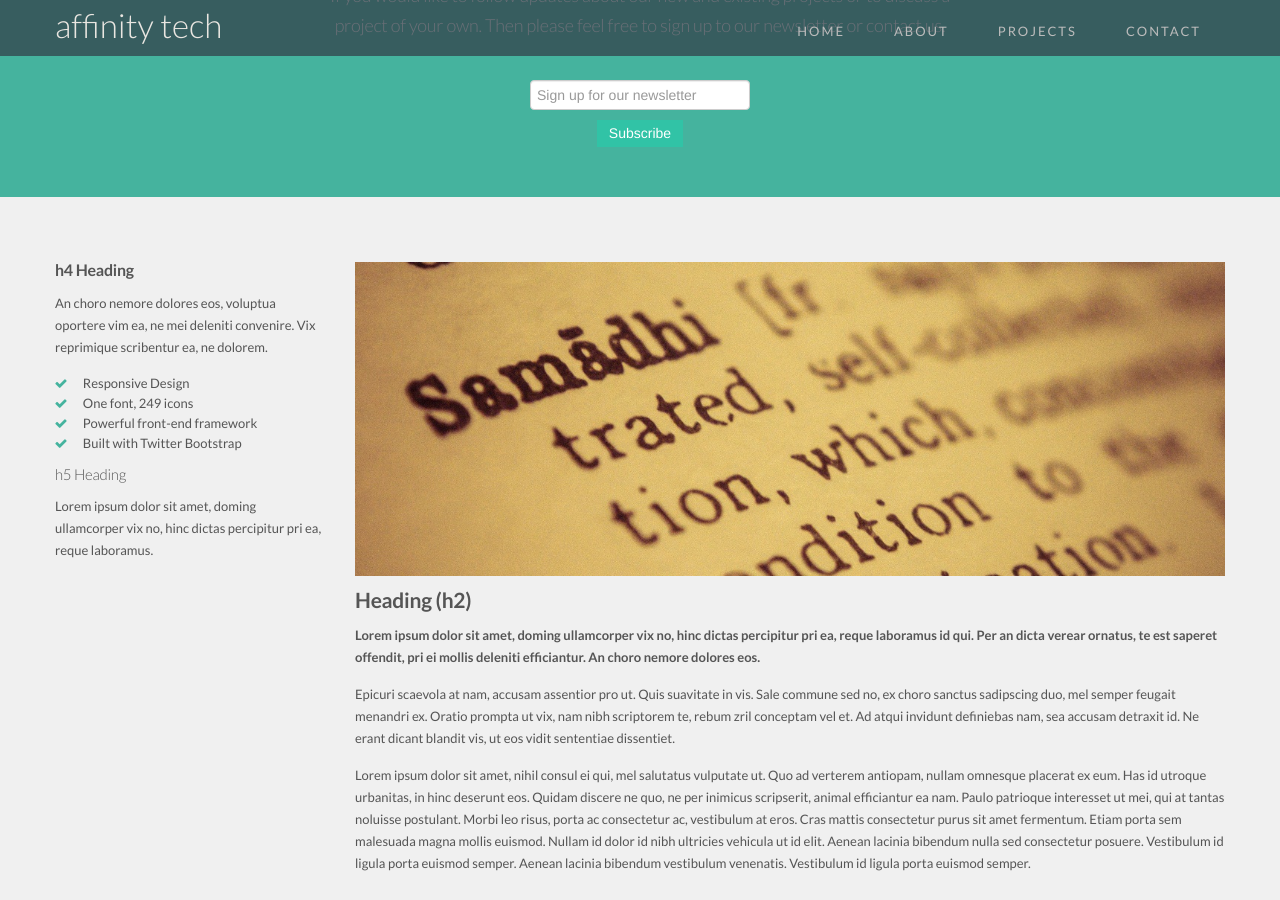
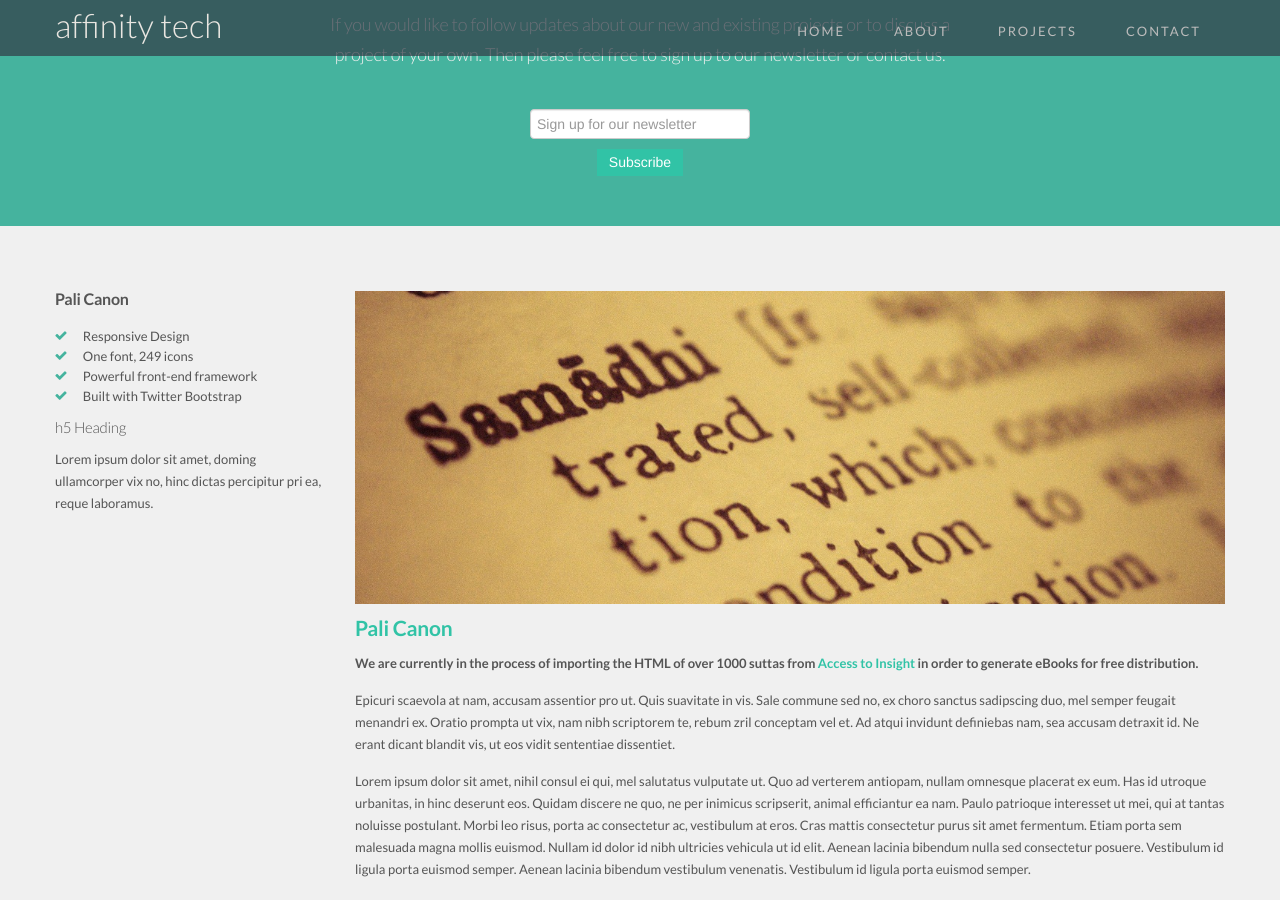
Before and after one commit to affinity-digital-ltd/affinity-tech.github.io, a Jekyll site: the page built from index.html, in a window 1280 px wide and 900 px high, scrolled down 2991 px. Built offline with Jekyll 4.4.1, drawn with Linux system fonts in a browser that asks for light colours; Markdown is read by kramdown in place of the engine named in the settings; some of the changed text lies outside the part shown.

Commit message:
updated content and images

```diff
--- a/index.html
+++ b/index.html
@@ -5,13 +5,12 @@ keywords: ji
 title: We feel that giving to the community is important.  Which is why we offer our services for free to not-for-profit organisations.
 ---
 <div class="black-header">
-
+  &nbsp;
 </div>
 
 <div id="banner">
   <div class="container intro_wrapper">
     <div class="inner_content">
-
       <!--welcome-->
       <div class="welcome_index">
           We feel that giving to the <span class="hue">community</span> is important.  Which is why we offer our services for <span>free</span> to <a href="#about"><span class="hue_block white normal">not-for-profit</span></a> organisations.
@@ -23,15 +22,13 @@ title: We feel that giving to the community is important.  Which is why we offer
 <!--//banner-->
 
 <!-- About -->
-
-
 <div class="container wrapper" name="about">
   <div class="inner_content">
     <div class="pad30"></div>
 
     <div class="row">
     	<div class="span4">
-		<div class="animated bounceInLeft"><i class="fa fa-bolt colour big"></i></div>
+      	<div class="animated bounceInLeft"><i class="fa fa-heart colour big"></i></div>
       	<h2>Our Philosophy</h2>
       		<p>
       			<span>We at affinity tech believe that the root of happiness is developed through sharing and kindness.</span>
@@ -43,7 +40,7 @@ title: We feel that giving to the community is important.  Which is why we offer
       </div>
 
 		  <div class="span4">
-		<div class="animated bounceInDown"><i class="fa fa-cogs colour big"></i></div>
+		    <div class="animated bounceInDown"><i class="fa fa-group colour big"></i></div>
 		    <h2>Our Mission</h2>
 			  <p>
 			     Our mission is to collaborate and cooperate with NPOs looking to provide a good cause.  We would like to aid you in any way we can in delivering your mission and vision.
@@ -59,7 +56,7 @@ title: We feel that giving to the community is important.  Which is why we offer
 			</div>
 
 		  <div class="span4">
-		<div class="animated bounceInRight"><i class="fa fa-lightbulb-o colour big"></i></div>
+		    <!--<div class="animated bounceInRight"><i class="fa fa-comments-o colour big"></i></div>--></i>
 		    <h2>Our Process</h2>
   			<p>
   				If you have a project which you believe affinity tech could help with, then please get in contact with your proposal.
@@ -79,7 +76,8 @@ title: We feel that giving to the community is important.  Which is why we offer
 			<div class="span8">
 
 
-					<div class="pad45 hidden-desktop"></div></div>
+  			<div class="pad45 hidden-desktop"></div>
+      </div>
   	</div>
   </div>
 </div>
@@ -91,7 +89,8 @@ title: We feel that giving to the community is important.  Which is why we offer
       <h1 class="title">What We Have Achieved</h1>
 
       <h1 class="intro">
-We are currently working hard on developing the following products.  These projects are all free to use and distribute as long as the original authors are credited.</h1>
+        We are currently working hard on developing the following products.  These projects are all free to use and distribute as long as the original authors are credited.
+      </h1>
     </div>
   </div>
 </div>
@@ -128,7 +127,7 @@ We are currently working hard on developing the following products.  These proje
           <!-- sidebar -->
 
   			<div class="myslider">
-    			       <img src="img/pali-canon.jpg" alt="Pali Canon Image" >
+         <img src="img/ebook.jpeg" alt="eBook Generator Image" >
   	    </div>
 
             <!-- /SLIDER set height and width of your images in the script at the bottom of page -->
@@ -251,8 +250,8 @@ We are currently working hard on developing the following products.  These proje
     <!-- sidebar -->
       <div class="row">
         <div class="span3">
-                 <h4><span>h4 Heading</span></h4>
-                 <p>An choro nemore dolores eos, voluptua oportere vim ea, ne mei deleniti convenire. Vix reprimique scribentur ea, ne dolorem.</p>
+         <h4><span>Pali Canon</span></h4>
+         <p></p>
          <ul class="fa-ul">
            <li><i class="fa-li fa fa-check colour"></i> Responsive Design</li>
            <li><i class="fa-li fa fa-check colour"></i> One font, 249 icons</li>
@@ -268,14 +267,13 @@ We are currently working hard on developing the following products.  These proje
       <div class="span9 pad15">
         <!-- sidebar -->
         <div class="myslider">
-                 <img src="img/pali-canon.jpg" alt="Pali Canon Image" >
+         <a href="http://pali-canon.affinity-tech.com"><img src="img/pali-canon.jpg" alt="Pali Canon Image" ></a>
         </div>
           <!-- /SLIDER set height and width of your images in the script at the bottom of page -->
 
-                <h2><span>Heading (h2)</span></h2>
+        <h2><a href="http://pali-canon.affinity-tech.com"><span>Pali Canon</span></a></h2>
 
-                <p><b>Lorem ipsum dolor sit amet, doming ullamcorper vix no, hinc dictas percipitur pri ea, reque laboramus id qui.
-                Per an dicta verear ornatus, te est saperet offendit, pri ei mollis deleniti efficiantur. An choro nemore dolores eos.</b></p>
+        <p><b>We are currently in the process of importing the HTML of over 1000 suttas from <a href="http://www.accesstoinsight.com/">Access to Insight</a> in order to generate eBooks for free distribution.</b></p>
 
         <p>Epicuri scaevola at nam, accusam assentior pro ut. Quis suavitate in vis. Sale commune sed no, ex choro sanctus sadipscing duo, mel semper
         feugait menandri ex. Oratio prompta ut vix, nam nibh scriptorem te, rebum zril conceptam vel et. Ad atqui invidunt definiebas nam, sea accusam
@@ -295,10 +293,11 @@ We are currently working hard on developing the following products.  These proje
   <div class="container intro_wrapper">
     <div class="inner_content">
       <h1>Get in Touch</h1>
-<h1 class="title">Our Details
+      <h1 class="title">Our Details</h1>
 
       <h1 class="intro">
-Do you need a website, have a question or comment?<br/> Please feel free fill in our handy contact form. We aim to reply within 24 hours.</h1>
+        Do you need a website, have a question or comment?<br/> Please feel free fill in our handy contact form. We aim to reply within 24 hours.
+      </h1>
     </div>
   </div>
 </div>
```
Also changed, not shown: _includes/footer.html (+2 -29 lines), img/ebook-gem.jpeg, img/ebook.jpeg (added). Lines whose indentation alone changed are shown as unchanged.
